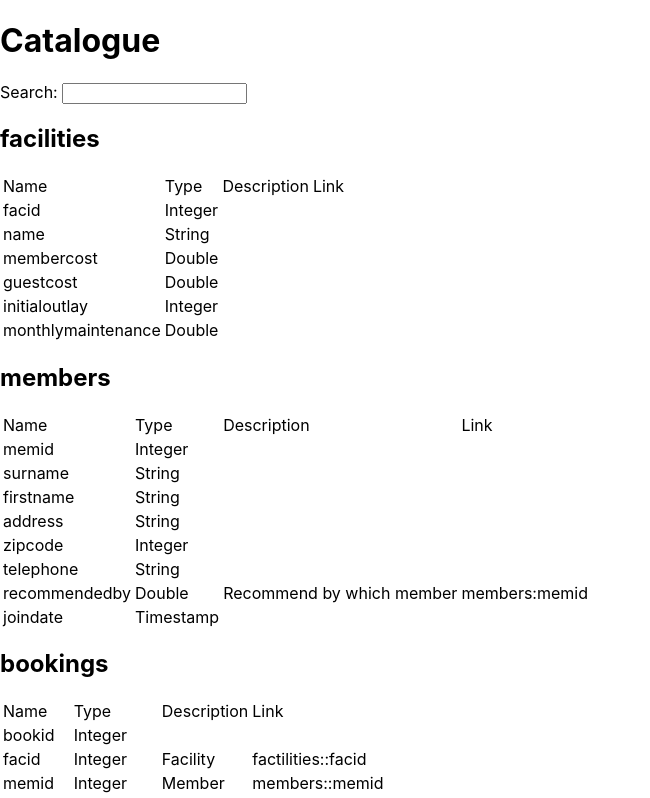
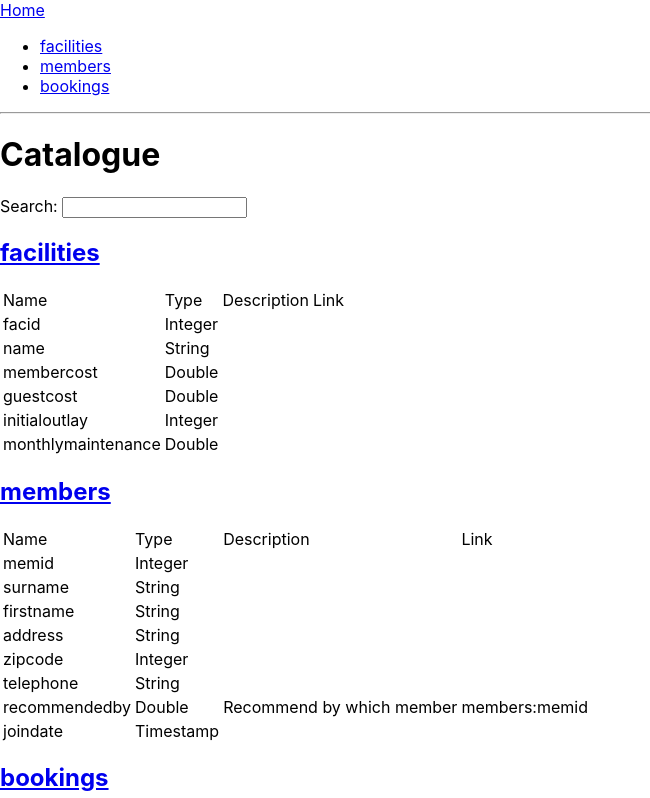
Before and after one commit to varokas/data-catalogue, a React (Create React App) app: page / in a window 1280 px wide. Shown: the top 798 px of the page, without its empty margins (0-650 px from the left). Built offline with nearby package versions, Linux system fonts and the light colour scheme.

Commit message:
Add router

```diff
--- a/package.json
+++ b/package.json
@@ -10,8 +10,10 @@
     "@types/node": "^12.12.47",
     "@types/react": "^16.9.41",
     "@types/react-dom": "^16.9.8",
+    "@types/react-router-dom": "^5.1.5",
     "react": "^16.13.1",
     "react-dom": "^16.13.1",
+    "react-router-dom": "^5.2.0",
     "react-scripts": "3.4.1",
     "typescript": "^3.7.5"
   },
--- a/src/App.tsx
+++ b/src/App.tsx
@@ -2,27 +2,65 @@ import React, { useState } from 'react';
 import './App.css';
 
 import {Catalogue, Column, ColumnType, Table} from './data';
+import {
+  BrowserRouter as Router,
+  Switch,
+  Route,
+  Link,
+  useParams
+} from "react-router-dom";
 
 function App() {
   const [searhText, setSearchText] = useState("");
 
   return (
-    <div>
-      <h1>Catalogue</h1>
-      Search: <input type="text" value={searhText} onChange={(event) => setSearchText(event.target.value)}/>
-      { catalogue.tables.map(table => <TableView data={table} filter={searhText} />)}
-    </div>
+    <Router>
+      <Link to="/">Home</Link>
+      <ul>
+        {
+          catalogue.tables.map( table => <li><Link to={`/${table.name}`}>{table.name}</Link></li>)
+        }
+      </ul>
+      <hr/>
+      <Switch>
+        <Route path="/:tableName" children={<TablePage data={catalogue}/>} />
+        <Route path="/" children={
+          <div>
+            <h1>Catalogue</h1>
+            Search: <input type="text" value={searhText} onChange={(event) => setSearchText(event.target.value)}/>
+            { catalogue.tables.map(table => <TableView data={table} filter={searhText} />)}
+          </div>
+        }/>
+      </Switch>
+    </Router>
+  );
+}
+
+type TablePageProps = {
+  data: Catalogue
+}
+function TablePage({data}:TablePageProps) {
+  let { tableName } = useParams();
+
+  let table = data.tables.find( t => t.name === tableName)
+
+  return (
+    <TableView data={table}/>
   );
 }
 
 type TableViewProps = {
-  filter: string
-  data: Table
+  filter?: string
+  data?: Table
 }
 function TableView({data, filter}: TableViewProps) {
+  if (data === undefined) {
+    return <div></div>
+  }
+
   return (
     <div>
-      <h2>{data.name}</h2>
+      <h2><Link to={`/${data.name}`}>{data.name}</Link></h2>
       <table>
         <thead>
           <tr>
@@ -33,7 +71,7 @@ function TableView({data, filter}: TableViewProps) {
           </tr>
         </thead>
         {data.columns
-          .filter(column => column.name.includes(filter))
+          .filter(column => column.name.includes(filter !== undefined ? filter : ""))
           .map(column => (
           <tr>
             <td>{column.name}</td>
```
Also changed, not shown: 1 other file (tests, documents, lock files or other folders).
